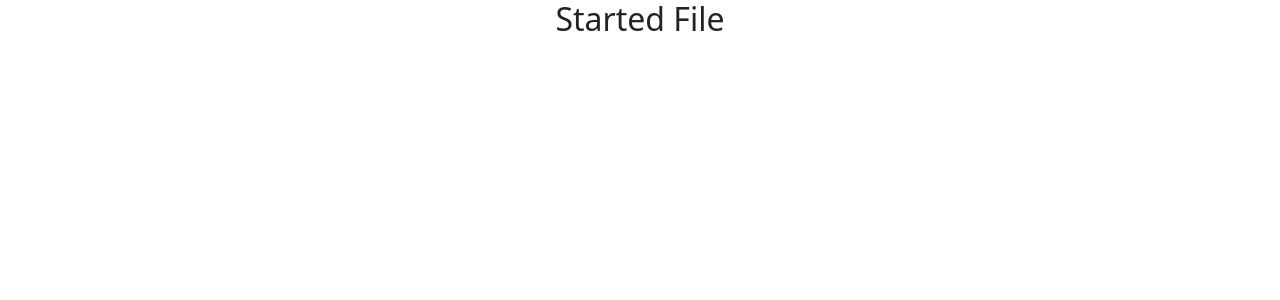
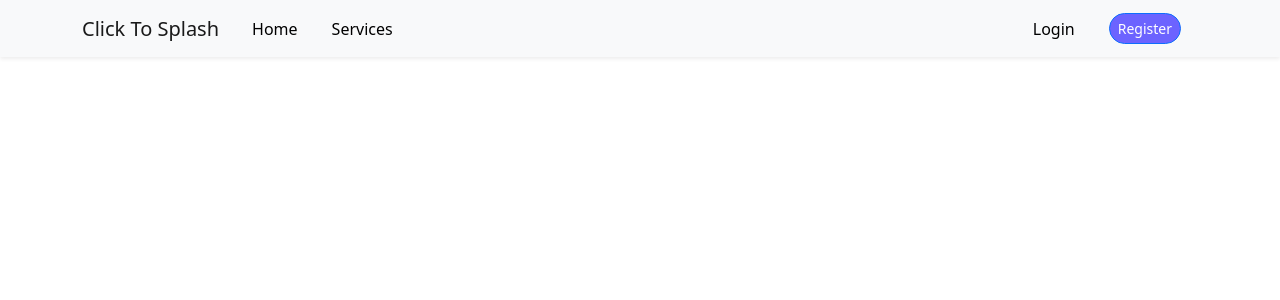
Before and after one commit to razuahmedjoy/clickToSplash-react-auth, a React (Create React App) app: page / in a window 1280 px wide. Shown: the top 300 px of the page. Built offline with nearby package versions, Linux system fonts and the light colour scheme.

Commit message:
added header

```diff
--- a/src/App.css
+++ b/src/App.css
@@ -1,3 +1,9 @@
+:root{
+
+  --main:#6c63ff;
+  --main-hover:#4740d0;
+}
+
 .App {
   text-align: center;
 }
--- a/src/App.js
+++ b/src/App.js
@@ -1,9 +1,14 @@
+import { Route, Routes } from 'react-router-dom';
 import './App.css';
+import Header from './components/Partials/Header/Header';
 
 function App() {
   return (
     <div className="App">
-     <h2>Started File</h2>
+     <Header></Header>
+     <Routes>
+
+     </Routes>
     </div>
   );
 }
--- /dev/null
+++ b/src/components/Partials/Header/Header.css
@@ -0,0 +1,19 @@
+#basic-navbar-nav a{
+    text-decoration: none;
+    color:#000;
+    font-weight: 500;
+    padding: 5px 12px;
+    margin: 0 5px;
+
+}
+.navbar-nav .active{
+    color: var(--main) !important;
+
+
+}
+.bg-main{
+    background-color:var(--main);
+}
+.bg-main:hover{
+    background-color:var(--main-hover);
+}
--- /dev/null
+++ b/src/components/Partials/Header/Header.js
@@ -0,0 +1,35 @@
+import React from 'react';
+import { Button, Container, Nav, Navbar } from 'react-bootstrap';
+import { Link, NavLink } from 'react-router-dom';
+import './Header.css'
+
+const Header = () => {
+    return (
+        <header>
+            <Navbar className="shadow-sm" bg="light" expand="md">
+                <Container>
+                    <Navbar.Brand as={Link} to="/">Click To Splash</Navbar.Brand>
+                    <Navbar.Toggle aria-controls="basic-navbar-nav" />
+                    <Navbar.Collapse id="basic-navbar-nav">
+                        <Nav className="me-auto">
+                            <NavLink to="/home">Home</NavLink>
+                            <NavLink to="/services">Services</NavLink>
+
+                        </Nav>
+                        <Nav className="ms-auto d-flex justify-content-center align-items-center">
+
+                            <NavLink to="/login">Login</NavLink>
+                            <NavLink to="/register">
+                                <Button className="btn-sm rounded-pill bg-main">Register</Button>
+                            </NavLink>
+
+                        </Nav>
+                    </Navbar.Collapse>
+                </Container>
+            </Navbar>
+
+        </header>
+    );
+};
+
+export default Header;
--- a/src/index.css
+++ b/src/index.css
@@ -1,8 +1,8 @@
+@import url('https://fonts.googleapis.com/css2?family=Poppins:wght@300;400;500;600&display=swap');
+
 body {
   margin: 0;
-  font-family: -apple-system, BlinkMacSystemFont, 'Segoe UI', 'Roboto', 'Oxygen',
-    'Ubuntu', 'Cantarell', 'Fira Sans', 'Droid Sans', 'Helvetica Neue',
-    sans-serif;
+  font-family: 'Poppins', sans-serif;
   -webkit-font-smoothing: antialiased;
   -moz-osx-font-smoothing: grayscale;
 }
```
